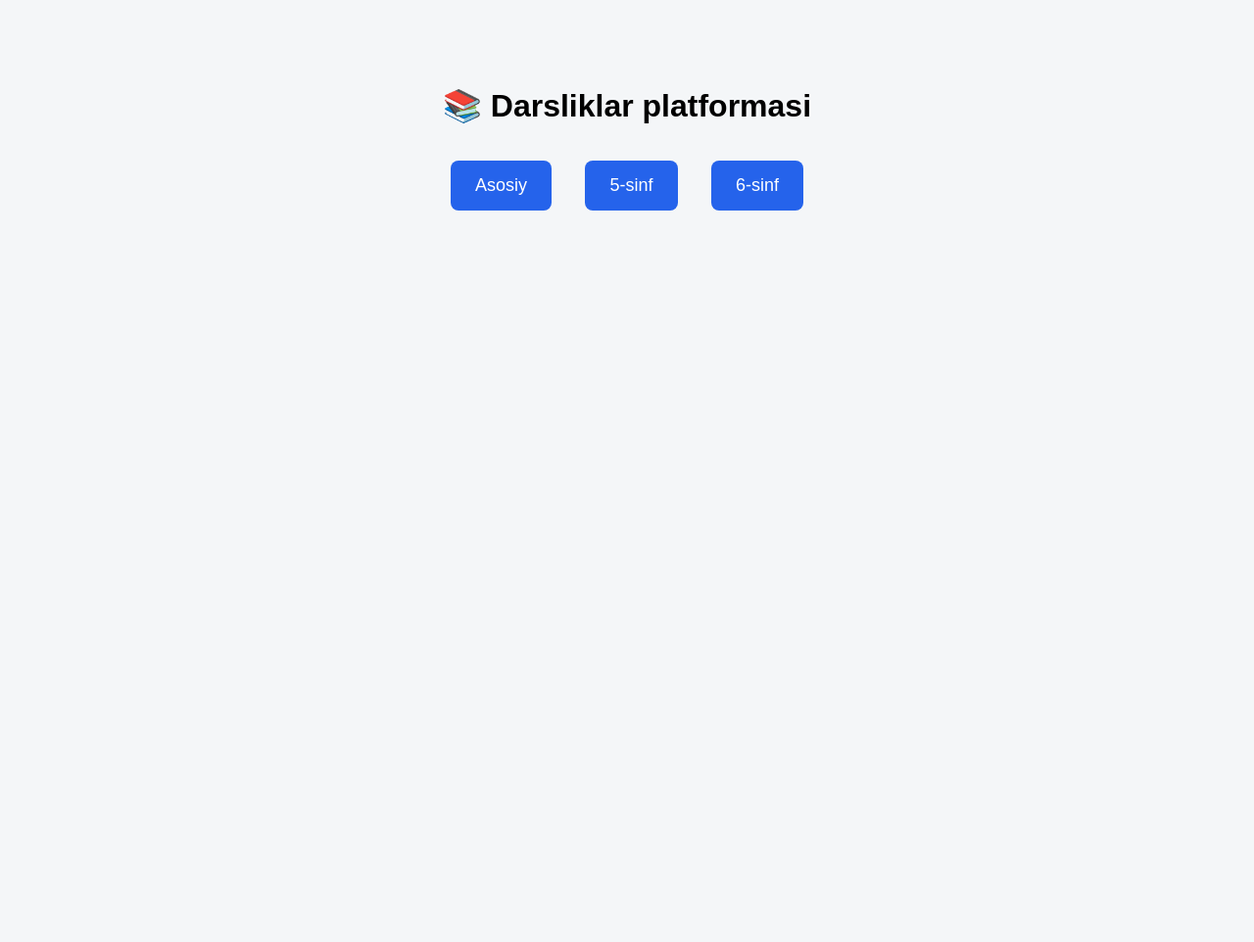
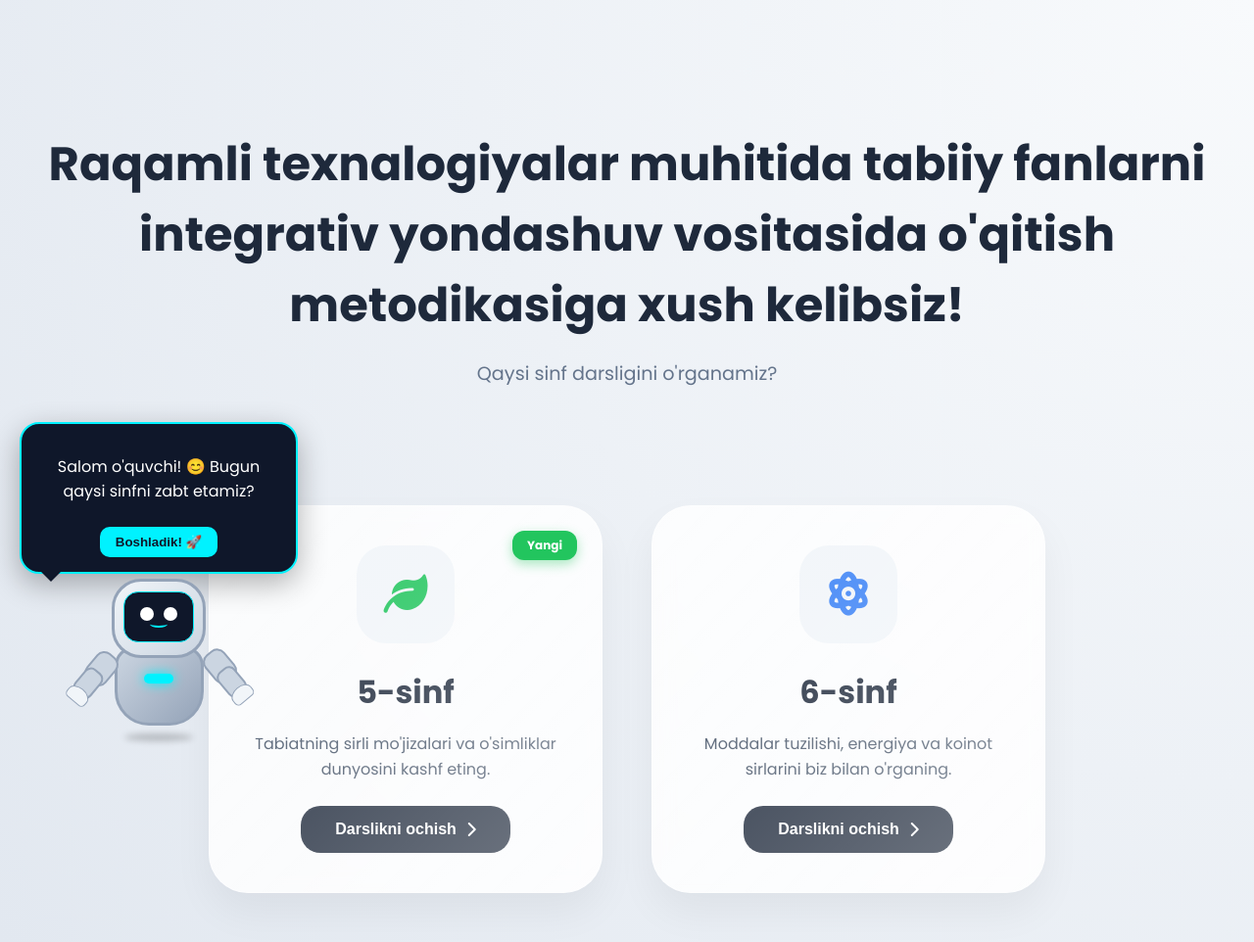
Before and after one commit to noobsaibot04/myfronted_side, a plain HTML site: page index.html in a window 1280 px wide. Shown: the whole page at 98% size. Before the commit the page ends 800 px from the top, so only its background shows below. Drawn offline with Linux system fonts and the light colour scheme; files that its build step writes are made by us from their sources.

Commit message:
Add index.html for Netlify entry point

```diff
--- a/index.html
+++ b/index.html
@@ -1,37 +1,99 @@
 <!DOCTYPE html>
 <html lang="uz">
 <head>
-  <meta charset="UTF-8">
-  <title>Darsliklar platformasi</title>
-  <style>
-    body {
-      font-family: Arial, sans-serif;
-      background: #f4f6f8;
-      text-align: center;
-      padding-top: 60px;
-    }
-    a {
-      display: inline-block;
-      margin: 15px;
-      padding: 15px 25px;
-      background: #2563eb;
-      color: white;
-      text-decoration: none;
-      border-radius: 8px;
-      font-size: 18px;
-    }
-    a:hover {
-      background: #1e40af;
-    }
-  </style>
+    <meta charset="UTF-8">
+    <meta name="viewport" content="width=device-width, initial-scale=1.0">
+    <title>Tabiiy Fanlar | Raqamli Dunyo</title>
+    <link rel="stylesheet" href="style.css">
+    <link rel="stylesheet" href="style2.css">
+    <link rel="stylesheet" href="https://cdnjs.cloudflare.com/ajax/libs/font-awesome/6.0.0/css/all.min.css">
 </head>
 <body>
 
-  <h1>📚 Darsliklar platformasi</h1>
+    <header class="hero-minimal">
+        <h1 class="fade-in-up">Raqamli texnalogiyalar muhitida tabiiy fanlarni integrativ yondashuv vositasida o'qitish metodikasiga xush kelibsiz!</h1>
+        <p class="fade-in-delay">Qaysi sinf darsligini o'rganamiz?</p>
+    </header>
 
-  <a href="asosiy/inner.html">Asosiy</a>
-  <a href="darslik_5/inner.html">5-sinf</a>
-  <a href="darslik_6/inner.html">6-sinf</a>
+    <main class="grade-selection">
+        <div class="grade-card grade-5" onclick="window.location.href='../Darslik_5/inner.html'">
+            <div class="badge neon-green">Yangi</div>
+            <div class="grade-content">
+                <div class="icon-circle">
+                    <i class="fas fa-leaf icon-main"></i>
+                </div>
+                <h2>5-sinf</h2>
+                <p>Tabiatning sirli mo'jizalari va o'simliklar dunyosini kashf eting.</p>
+            </div>
+            <div class="select-btn-wrapper">
+                <button class="select-btn">Darslikni ochish <i class="fas fa-chevron-right"></i></button>
+            </div>
+        </div>
 
+        <div class="grade-card grade-6" onclick="window.location.href='../Darslik_6/inner.html'">
+            <div class="grade-content">
+                <div class="icon-circle">
+                    <i class="fas fa-atom icon-main"></i>
+                </div>
+                <h2>6-sinf</h2>
+                <p>Moddalar tuzilishi, energiya va koinot sirlarini biz bilan o'rganing.</p>
+            </div>
+            <div class="select-btn-wrapper">
+                <button class="select-btn">Darslikni ochish <i class="fas fa-chevron-right"></i></button>
+            </div>
+        </div>
+    </main>
+
+    <div class="robot-container" id="robotMascot">
+        <div class="robot-bubble" id="robotMsg">
+            <div id="welcomeZone">
+                <p>Salom o'quvchi! 😊 Bugun qaysi sinfni zabt etamiz?</p>
+                <button class="greet-btn" onclick="startHomeRobot()">Boshladik! 🚀</button>
+            </div>
+            <div id="mainText" style="display:none;"></div>
+        </div>
+
+        <div class="robot-body-wrapper" id="robotDraggable">
+            <div class="robot-head">
+                <div class="robot-face">
+                    <div class="eyes-box" style="display: flex;">
+                        <div class="eye"></div>
+                        <div class="eye"></div>
+                    </div>
+                    <div class="mini-smile"></div>
+                </div>
+            </div>
+            <div class="robot-torso">
+                <div class="arm arm-left" id="leftArm">
+                    <div class="shoulder"></div>
+                    <div class="forearm"><div class="palm"></div></div>
+                </div>
+                <div class="arm arm-right">
+                    <div class="shoulder"></div>
+                    <div class="forearm"><div class="palm"></div></div>
+                </div>
+                <div class="core-energy"></div>
+            </div>
+            <div class="robot-shadow"></div>
+        </div>
+    </div>
+
+    <script src="robot.js"></script>
+    <script>
+        function startHomeRobot() {
+            const msg = document.getElementById('mainText');
+            const welcome = document.getElementById('welcomeZone');
+            const leftArm = document.getElementById('leftArm');
+
+            leftArm.classList.add('is-raised', 'is-waving');
+            welcome.style.display = 'none';
+            msg.style.display = 'block';
+            msg.innerHTML = "Ajoyib tanlov! Men sizga darslik ichida hamrohlik qilaman! 🤖✨";
+
+            setTimeout(() => {
+                leftArm.classList.remove('is-raised', 'is-waving');
+            }, 3000);
+        }
+    </script>
 </body>
 </html>
```
